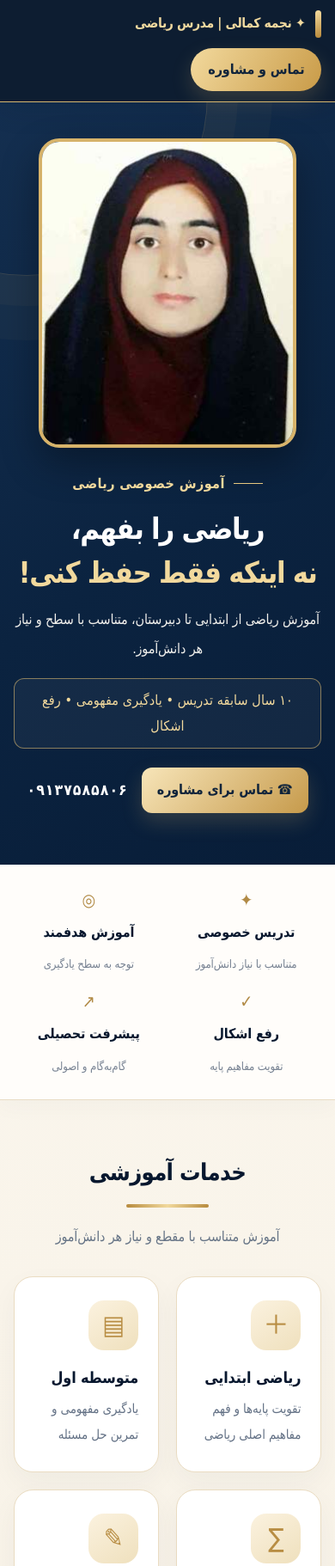
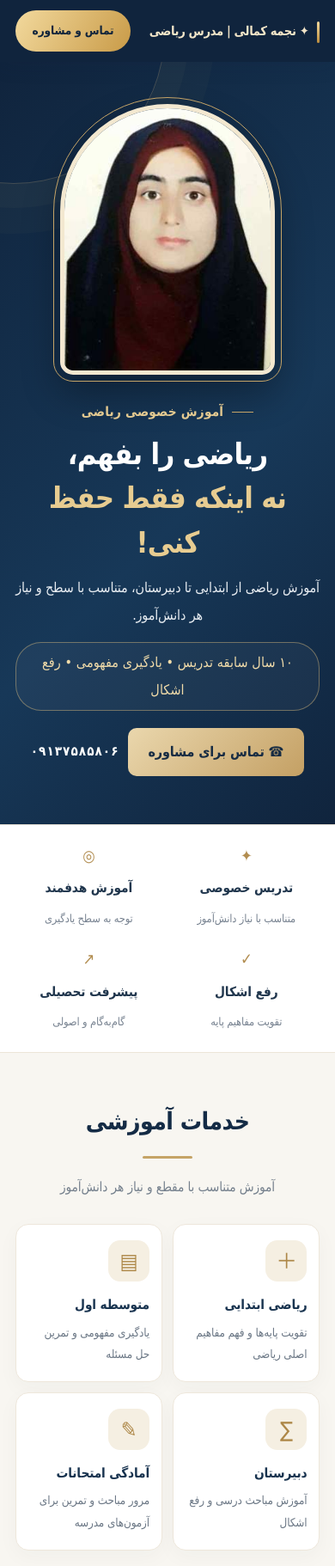
Before and after one commit to kamali3184/najmeh-math, a plain HTML site: page index.html in a window 390 px wide. Shown: the top 1822 px of the page at 86% size. Drawn offline with Linux system fonts and the light colour scheme; a small style sheet from the web is missing.

Commit message:
Apply elegant responsive design to Najmeh Math website

```diff
--- a/index.html
+++ b/index.html
@@ -76,6 +76,83 @@ h1{margin:12px 0;font-size:clamp(2rem,5vw,3.2rem)}
  .actions{justify-content:center}
 }
 
+
+/* Elegant redesign: calm academic luxury, responsive and uncluttered */
+:root{--n:#10243d;--n2:#1b3b5b;--g:#c5a467;--cream:#f7f4ed;--ink:#26384b}
+body{background:#f8f6f1;color:var(--ink);font-size:16px;line-height:2}
+.wrap{width:min(1120px,91%)}
+header{background:#10243d;border:0;box-shadow:0 5px 24px #10243d18}
+.nav{min-height:72px;padding:10px 0}
+.brand{font-size:1.08rem;color:#f3e6c9}
+.brand:before{height:25px;width:3px;margin-left:10px}
+.nav .btn{padding:9px 19px;border-radius:9px}
+.hero{background:linear-gradient(135deg,#10243d 0%,#173858 58%,#10243d 100%);padding:54px 0 62px}
+.hero:before{width:350px;height:350px;left:-160px;top:-210px;border-color:#d8bd8340;box-shadow:0 0 0 28px #d8bd8308,0 0 0 58px #d8bd8306}
+.hero-grid{display:flex;flex-direction:column;align-items:center;text-align:center;gap:25px;padding:18px 0}
+.photo{order:0;width:min(72vw,320px);height:390px;max-width:320px;object-fit:cover;object-position:center 27%;margin:auto;border:5px solid #f3e8d0;border-radius:190px 190px 22px 22px;outline:1px solid #c5a467;outline-offset:7px;box-shadow:0 20px 45px #0005}
+.copy{order:1;width:100%;max-width:790px;text-align:center}
+.eyebrow{justify-content:center;color:#e4ca91;font-size:.95rem;letter-spacing:.2px}
+.eyebrow:before{width:25px;background:#c5a467}
+h1{font-size:clamp(2rem,4.8vw,3.35rem);line-height:1.5;letter-spacing:-.7px;margin:8px 0 10px}
+h1 em{color:#e7cc91}
+.lead{font-size:1.12rem;line-height:2;color:#e8edf2;margin:0 auto;max-width:650px}
+.pill{background:#ffffff0a;border:1px solid #d5b77a77;color:#f0dba9;padding:7px 17px;border-radius:30px;margin:15px 0 20px}
+.actions{justify-content:center;gap:13px}
+.btn{background:linear-gradient(135deg,#ead7ad,#c4a064);color:#172c43;border-radius:10px;padding:12px 24px;box-shadow:none}
+.btn:hover{transform:translateY(-2px);box-shadow:0 8px 20px #0002}
+.phone{font-size:1.05rem;color:#fff}
+.strip{background:#fff;border-block:1px solid #ece5d8;box-shadow:none}
+.strip .wrap{padding:24px 0;gap:12px}
+.strip .wrap>div{font-size:1.15rem;color:#b28d50}
+.strip b{font-size:.96rem;color:#20364d}
+.strip small{font-size:.8rem;color:#788391}
+section{padding:68px 0}
+.title{font-size:2rem;color:#142b45;letter-spacing:-.5px}
+.sub{font-size:.96rem;color:#75808d;margin-bottom:27px}
+.line{width:58px;height:3px;background:#c5a467}
+.cards{gap:17px}
+.card{background:#fff;border:1px solid #eee7db;border-radius:15px;padding:24px 20px;box-shadow:0 7px 24px #172b4309;transition:transform .2s,box-shadow .2s}
+.card:before{display:none}
+.card:hover{transform:translateY(-4px);box-shadow:0 13px 28px #172b4314;border-color:#dfcfad}
+.ico{width:48px;height:48px;border-radius:14px;background:#f5efe2;color:#ad8747;font-size:1.55rem}
+.card h3{font-size:1.05rem;color:#18334f;margin:12px 0 4px}
+.card p{font-size:.9rem;line-height:1.9;color:#6c7886}
+.about{background:#f0ece3}
+.aboutbox{background:#fff;border:1px solid #e9e0d1;border-radius:18px;padding:34px 38px;box-shadow:0 10px 30px #172b4308}
+.aboutbox:after{display:none}
+.aboutbox h2{font-size:1.55rem;color:#18334f}
+.aboutbox li{padding-right:4px;color:#536273}
+.contact{background:linear-gradient(135deg,#10243d,#1a3b5b);padding:65px 0}
+.contact:before,.contact:after{opacity:.45}
+.contact .title{color:#fff}
+.contact .sub{color:#d8e0e8}
+.contact .btn{background:linear-gradient(135deg,#ead7ad,#c4a064)}
+footer{background:#0b1b2e;border-top:1px solid #b89558;color:#d9dfE6;padding:20px}
+@media(max-width:760px){
+ .hero{padding:35px 0 42px}
+ .hero-grid{gap:23px;padding:14px 0}
+ .photo{width:min(72vw,275px);height:340px;border-radius:150px 150px 18px 18px}
+ .copy{text-align:center}
+ h1{font-size:2.15rem}
+ .lead{font-size:1rem}
+ .strip .wrap{padding:18px 0}
+ section{padding:52px 0}
+ .cards{grid-template-columns:repeat(2,minmax(0,1fr));gap:12px}
+ .card{padding:18px 14px}
+ .aboutbox{padding:25px 21px}
+ .title{font-size:1.75rem}
+}
+@media(max-width:420px){
+ .photo{height:315px;width:min(75vw,250px)}
+ .brand{font-size:.92rem}
+ .nav .btn{font-size:.85rem;padding:8px 13px}
+ .cards{grid-template-columns:1fr 1fr}
+ .card h3{font-size:.96rem}
+ .card p{font-size:.84rem}
+ .actions{gap:10px}
+ .phone{font-size:.95rem}
+}
+
 </style></head><body>
 <header><div class="wrap nav"><a class="brand" href="#">✦ نجمه کمالی | مدرس ریاضی</a><a class="btn" href="tel:09137585806">تماس و مشاوره</a></div></header>
 <main><section class="hero"><div class="wrap hero-grid"><img class="photo" src="assets/najmeh-clean.jpg" alt="عکس نجمه کمالی"><div class="copy"><div class="eyebrow">آموزش خصوصی ریاضی</div><h1>ریاضی را بفهم،<br><em>نه اینکه فقط حفظ کنی!</em></h1><p class="lead">آموزش ریاضی از ابتدایی تا دبیرستان، متناسب با سطح و نیاز هر دانش‌آموز.</p><div class="pill">۱۰ سال سابقه تدریس • یادگیری مفهومی • رفع اشکال</div><div class="actions"><a class="btn" href="tel:09137585806">☎ تماس برای مشاوره</a><a class="phone" href="tel:09137585806">۰۹۱۳۷۵۸۵۸۰۶</a></div></div></div></section>
```
